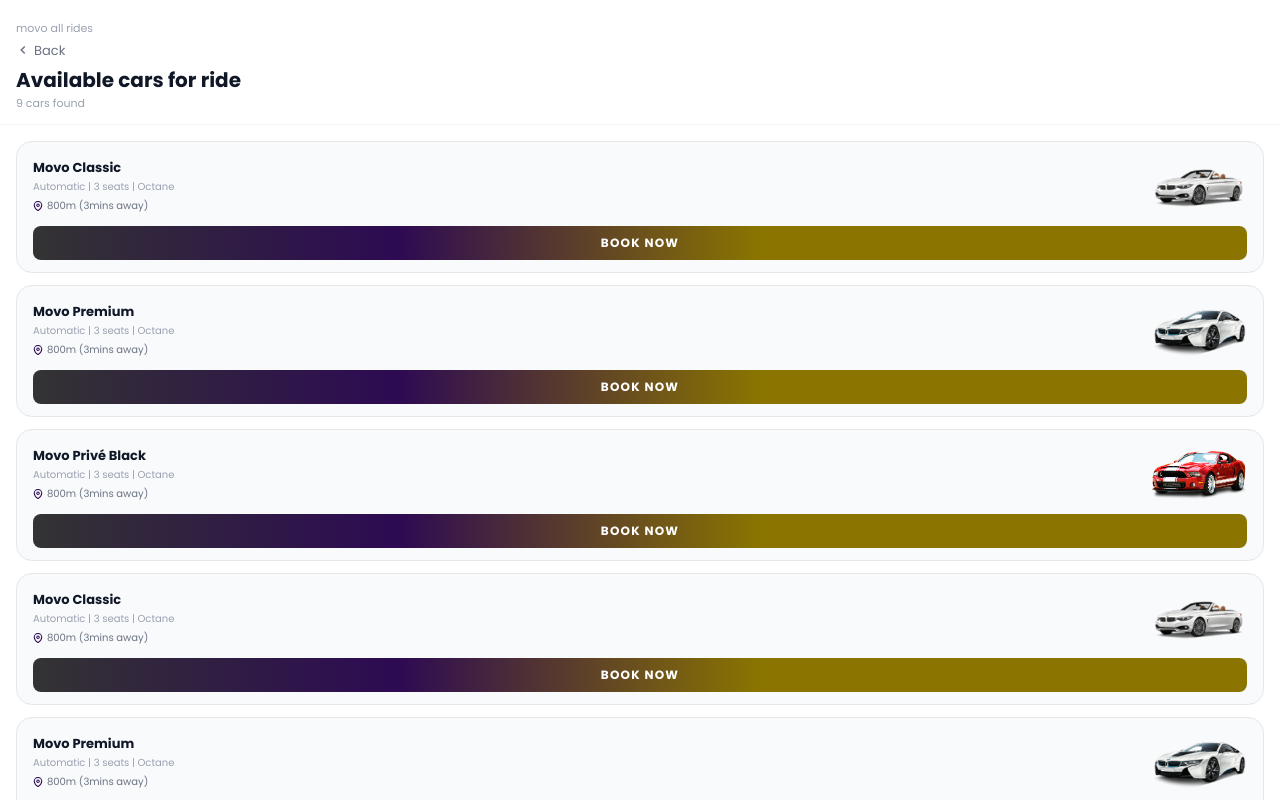
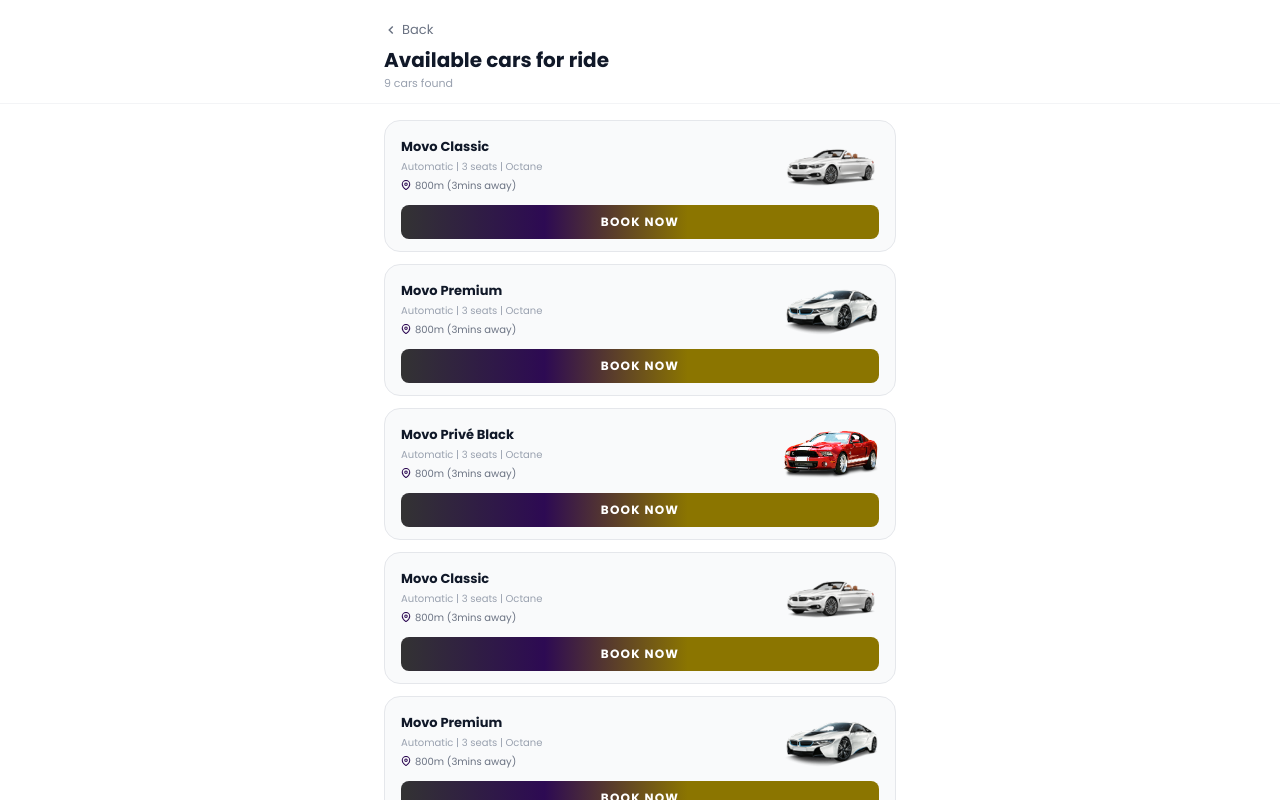
Before and after one commit to temmy762/movo-app, a Next.js app: page /home/rides/available-cars in a window 1280 px wide. Shown: the top 800 px of the page. Built offline with nearby package versions, Linux system fonts and the light colour scheme.

Commit message:
fix: available-cars desktop max-width, remove tier label, fix map CSS and height

```diff
--- a/app/globals.css
+++ b/app/globals.css
@@ -1,4 +1,5 @@
 @import "tailwindcss";
+@import "leaflet/dist/leaflet.css";
 
 :root {
   --background: #ffffff;
--- a/app/home/rides/MapComponent.tsx
+++ b/app/home/rides/MapComponent.tsx
@@ -3,7 +3,6 @@
 import { useEffect } from "react";
 import { MapContainer, TileLayer, Marker, Circle, useMap } from "react-leaflet";
 import L from "leaflet";
-import "leaflet/dist/leaflet.css";
 
 const CAR_POSITIONS: [number, number][] = [
   [51.522, -0.108],
--- a/app/home/rides/available-cars/page.tsx
+++ b/app/home/rides/available-cars/page.tsx
@@ -31,13 +31,6 @@
   },
 ];
 
-const tierLabels: Record<string, string> = {
-  all: "movo all rides",
-  classic: "for Movo Classic",
-  premium: "for Movo Premium",
-  black: "For Movo Privé Black",
-};
-
 function AvailableCarsContent() {
   const router = useRouter();
   const searchParams = useSearchParams();
@@ -48,13 +41,11 @@
       ? [...cars, ...cars, ...cars].slice(0, 9)
       : Array(3).fill(cars.find((c) => c.tier === tier) ?? cars[0]);
 
-  const headerLabel = tierLabels[tier] ?? "movo all rides";
-
   return (
     <div className="min-h-screen bg-white flex flex-col" style={{ fontFamily: "var(--font-poppins)" }}>
       {/* Header */}
       <div className="px-4 pt-5 pb-3 border-b border-gray-100">
-        <p className="text-[11px] text-gray-400 mb-1">{headerLabel}</p>
+        <div className="max-w-lg mx-auto">
           <button
             type="button"
             onClick={() => router.back()}
@@ -68,9 +59,11 @@
           <h1 className="text-[20px] font-bold text-gray-900 leading-tight">Available cars for ride</h1>
           <p className="text-[11px] text-gray-400 mt-0.5">{filtered.length} cars found</p>
         </div>
+      </div>
 
       {/* Car list */}
-      <div className="flex-1 overflow-y-auto px-4 pt-4 pb-8 space-y-3">
+      <div className="flex-1 overflow-y-auto px-4 pt-4 pb-8">
+        <div className="max-w-lg mx-auto space-y-3">
           {filtered.map((car, i) => (
             <div
               key={i}
@@ -106,6 +99,7 @@
           ))}
         </div>
       </div>
+    </div>
   );
 }
 
--- a/app/home/rides/page.tsx
+++ b/app/home/rides/page.tsx
@@ -12,19 +12,15 @@
   const [dropoff, setDropoff] = useState("England");
 
   return (
-    <div className="min-h-screen flex flex-col bg-white" style={{ fontFamily: "var(--font-poppins)" }}>
-      {/* Header */}
-      <div className="px-4 pt-5 pb-2 bg-white z-10">
-        <p className="text-[18px] font-bold text-gray-900">Ride</p>
-      </div>
+    <div className="h-screen overflow-hidden flex flex-col bg-white" style={{ fontFamily: "var(--font-poppins)" }}>
 
-      {/* Map */}
-      <div className="relative flex-1 min-h-[52vh]">
+      {/* Map — fills all remaining space above panel */}
+      <div className="relative flex-1">
         <MapComponent />
       </div>
 
       {/* Pickup panel */}
-      <div className="bg-white rounded-t-3xl shadow-[0_-4px_20px_rgba(0,0,0,0.10)] px-5 pt-5 pb-8 z-10">
+      <div className="shrink-0 bg-white rounded-t-3xl shadow-[0_-4px_20px_rgba(0,0,0,0.10)] px-5 pt-5 pb-8 z-10">
         <p className="text-[13px] font-semibold text-gray-700 mb-4">Set pickup on map</p>
 
         {/* Inputs */}
```
Lines whose indentation alone changed are shown as unchanged.
